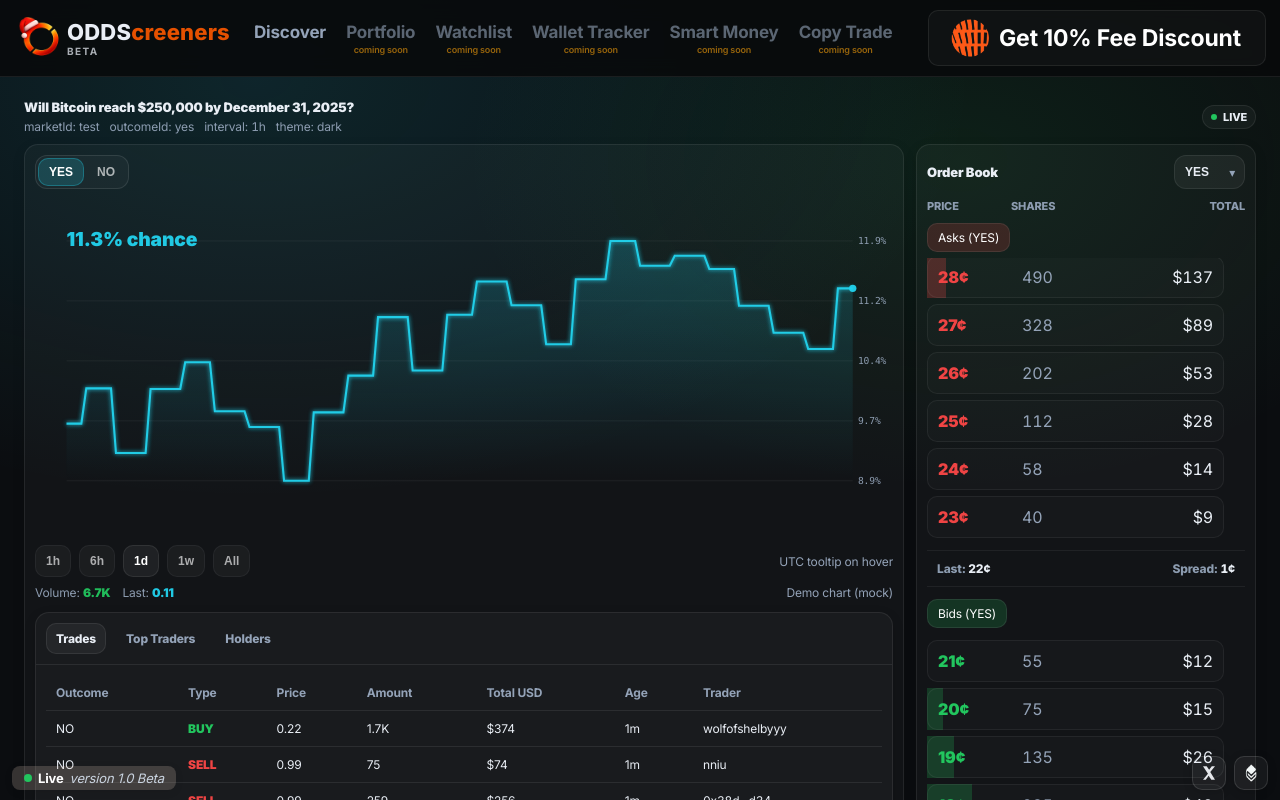
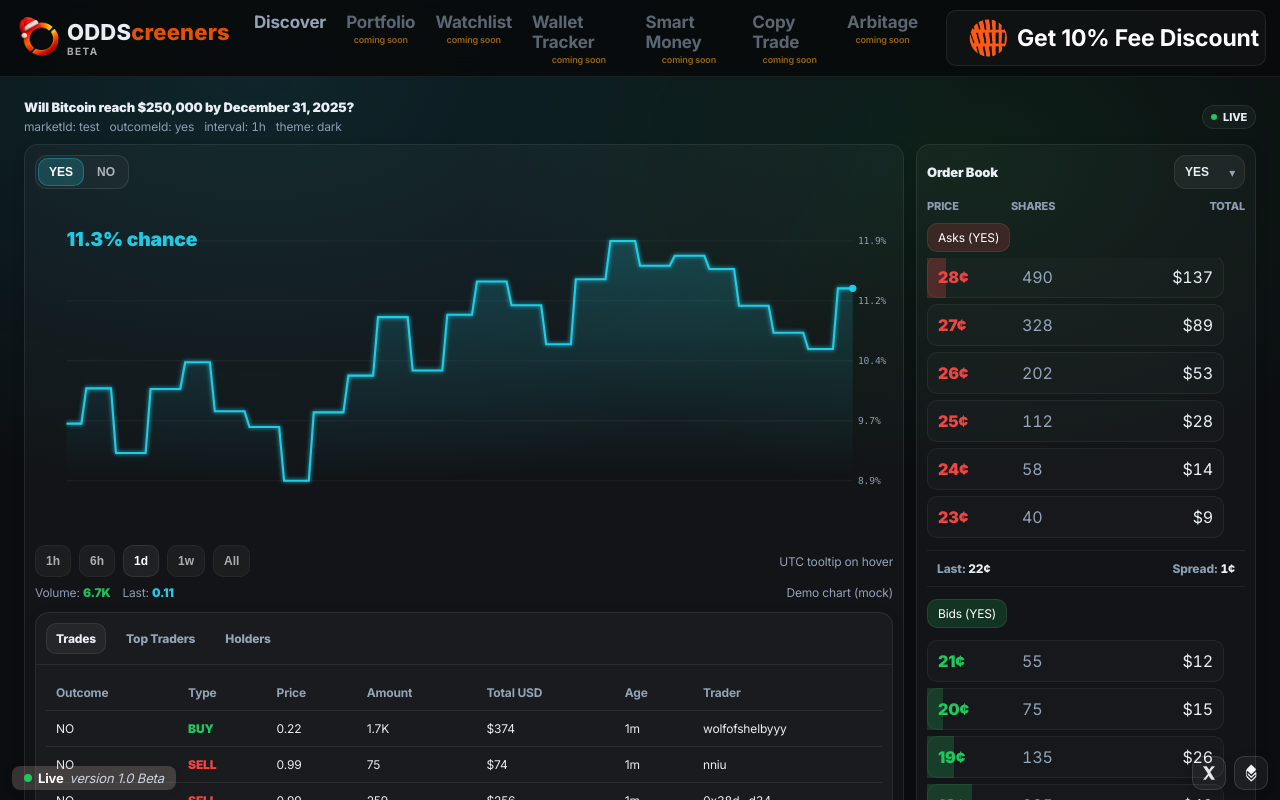
Before and after one commit to kann420/ODDScreener, a Next.js app: page /embed/kline in a window 1280 px wide. Shown: the top 800 px of the page. Built offline with nearby package versions, Linux system fonts and the light colour scheme.

Commit message:
Add files via upload

```diff
--- a/components/NavLinks.jsx
+++ b/components/NavLinks.jsx
@@ -29,6 +29,10 @@ export default function NavLinks() {
         Copy Trade
         <span className="coming-soon">coming soon</span>
       </span>
+      <span className="nav-disabled">
+        Arbitage
+        <span className="coming-soon">coming soon</span>
+      </span>
     </div>
   );
 }
```
